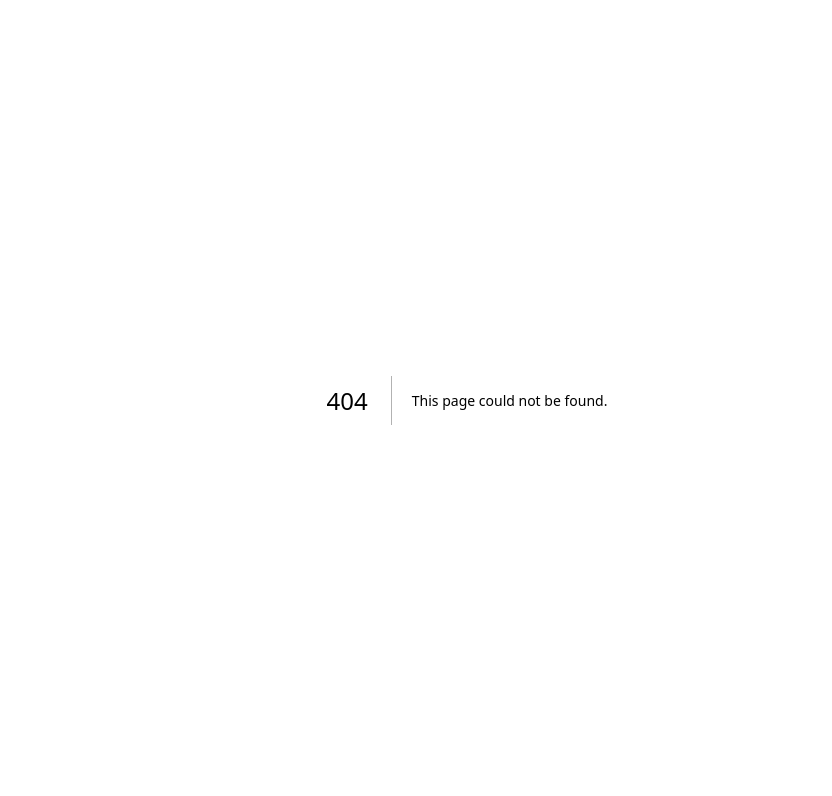
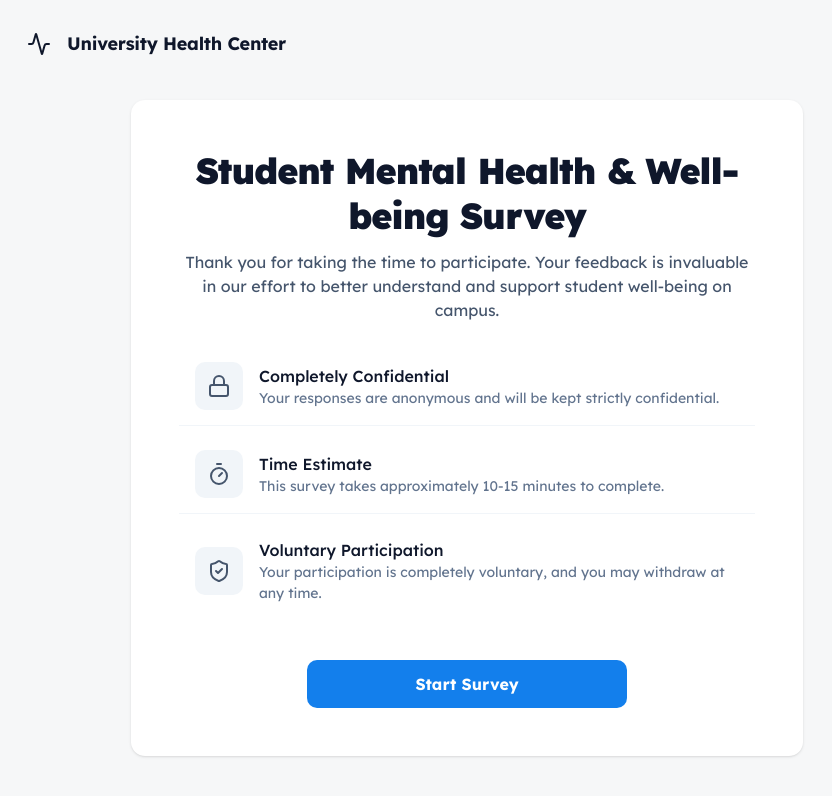
Before and after one commit to harleenkaur28/Text-Depression-Screening, a Next.js app in the folder client/: page /survey/welcome in a window 1280 px wide. Before the commit this address had no page. Shown: the top 796 px of the page, without its empty margins (173-1005 px from the left). Built offline with nearby package versions, Linux system fonts and the light colour scheme.

Commit message:
added the start page

```diff
--- /dev/null
+++ b/client/app/survey/welcome/page.tsx
@@ -0,0 +1,106 @@
+"use client";
+
+import Link from "next/link";
+import { useSearchParams } from "next/navigation";
+import { Lock, Timer, ShieldCheck, Activity } from "lucide-react";
+import { Button } from "@/components/ui/button";
+
+export default function WelcomePage() {
+	const searchParams = useSearchParams();
+	const format = searchParams.get("format") || "mcq";
+
+	return (
+		<div className="relative flex h-auto min-h-screen w-full flex-col bg-[#f6f7f8] dark:bg-[#101922] overflow-x-hidden font-sans">
+			<div className="layout-container flex h-full grow flex-col">
+				<div className="px-4 flex flex-1 justify-center py-5">
+					<div className="layout-content-container flex flex-col max-w-[960px] flex-1">
+						<header className="flex items-center justify-between whitespace-nowrap px-10 py-3">
+							<div className="flex items-center gap-4 text-slate-900 dark:text-slate-100">
+								<div className="size-6">
+									<Activity className="w-full h-full" />
+								</div>
+								<h2 className="text-slate-900 dark:text-slate-100 text-lg font-bold leading-tight tracking-[-0.015em]">
+									University Health Center
+								</h2>
+							</div>
+						</header>
+						<main className="flex-1 flex items-center justify-center p-4 sm:p-6 md:p-8">
+							<div className="flex flex-col gap-8 w-full max-w-2xl bg-white dark:bg-slate-900/50 shadow-sm rounded-xl p-8 sm:p-12">
+								<div className="flex flex-col gap-3 text-center">
+									<p className="text-slate-900 dark:text-white text-4xl font-black leading-tight tracking-[-0.033em]">
+										Student Mental Health &amp; Well-being Survey
+									</p>
+									<p className="text-slate-600 dark:text-slate-400 text-base font-normal leading-normal max-w-xl mx-auto">
+										Thank you for taking the time to participate. Your feedback
+										is invaluable in our effort to better understand and support
+										student well-being on campus.
+									</p>
+								</div>
+								<div className="flex flex-col gap-4">
+									<div className="flex items-start gap-4 bg-white dark:bg-transparent px-4 min-h-[72px] py-2 justify-between border-b border-slate-100 dark:border-slate-800">
+										<div className="flex items-center gap-4 w-full">
+											<div className="text-slate-600 dark:text-slate-400 flex items-center justify-center rounded-lg bg-slate-100 dark:bg-slate-800 shrink-0 size-12">
+												<Lock className="w-6 h-6" />
+											</div>
+											<div className="flex flex-col justify-center">
+												<p className="text-slate-900 dark:text-white text-base font-medium leading-normal line-clamp-1">
+													Completely Confidential
+												</p>
+												<p className="text-slate-500 dark:text-slate-400 text-sm font-normal leading-normal line-clamp-2">
+													Your responses are anonymous and will be kept strictly
+													confidential.
+												</p>
+											</div>
+										</div>
+									</div>
+									<div className="flex items-start gap-4 bg-white dark:bg-transparent px-4 min-h-[72px] py-2 justify-between border-b border-slate-100 dark:border-slate-800">
+										<div className="flex items-center gap-4 w-full">
+											<div className="text-slate-600 dark:text-slate-400 flex items-center justify-center rounded-lg bg-slate-100 dark:bg-slate-800 shrink-0 size-12">
+												<Timer className="w-6 h-6" />
+											</div>
+											<div className="flex flex-col justify-center">
+												<p className="text-slate-900 dark:text-white text-base font-medium leading-normal line-clamp-1">
+													Time Estimate
+												</p>
+												<p className="text-slate-500 dark:text-slate-400 text-sm font-normal leading-normal line-clamp-2">
+													This survey takes approximately 10-15 minutes to
+													complete.
+												</p>
+											</div>
+										</div>
+									</div>
+									<div className="flex items-start gap-4 bg-white dark:bg-transparent px-4 min-h-[72px] py-2 justify-between">
+										<div className="flex items-center gap-4 w-full">
+											<div className="text-slate-600 dark:text-slate-400 flex items-center justify-center rounded-lg bg-slate-100 dark:bg-slate-800 shrink-0 size-12">
+												<ShieldCheck className="w-6 h-6" />
+											</div>
+											<div className="flex flex-col justify-center">
+												<p className="text-slate-900 dark:text-white text-base font-medium leading-normal line-clamp-1">
+													Voluntary Participation
+												</p>
+												<p className="text-slate-500 dark:text-slate-400 text-sm font-normal leading-normal line-clamp-2">
+													Your participation is completely voluntary, and you
+													may withdraw at any time.
+												</p>
+											</div>
+										</div>
+									</div>
+								</div>
+								<div className="flex justify-center pt-4">
+									<Link
+										href={`/survey/demographics?format=${format}`}
+										className="w-full max-w-xs"
+									>
+										<Button className="w-full h-12 text-base font-bold bg-[#137fec] hover:bg-[#137fec]/90 text-white rounded-lg">
+											Start Survey
+										</Button>
+									</Link>
+								</div>
+							</div>
+						</main>
+					</div>
+				</div>
+			</div>
+		</div>
+	);
+}
```
